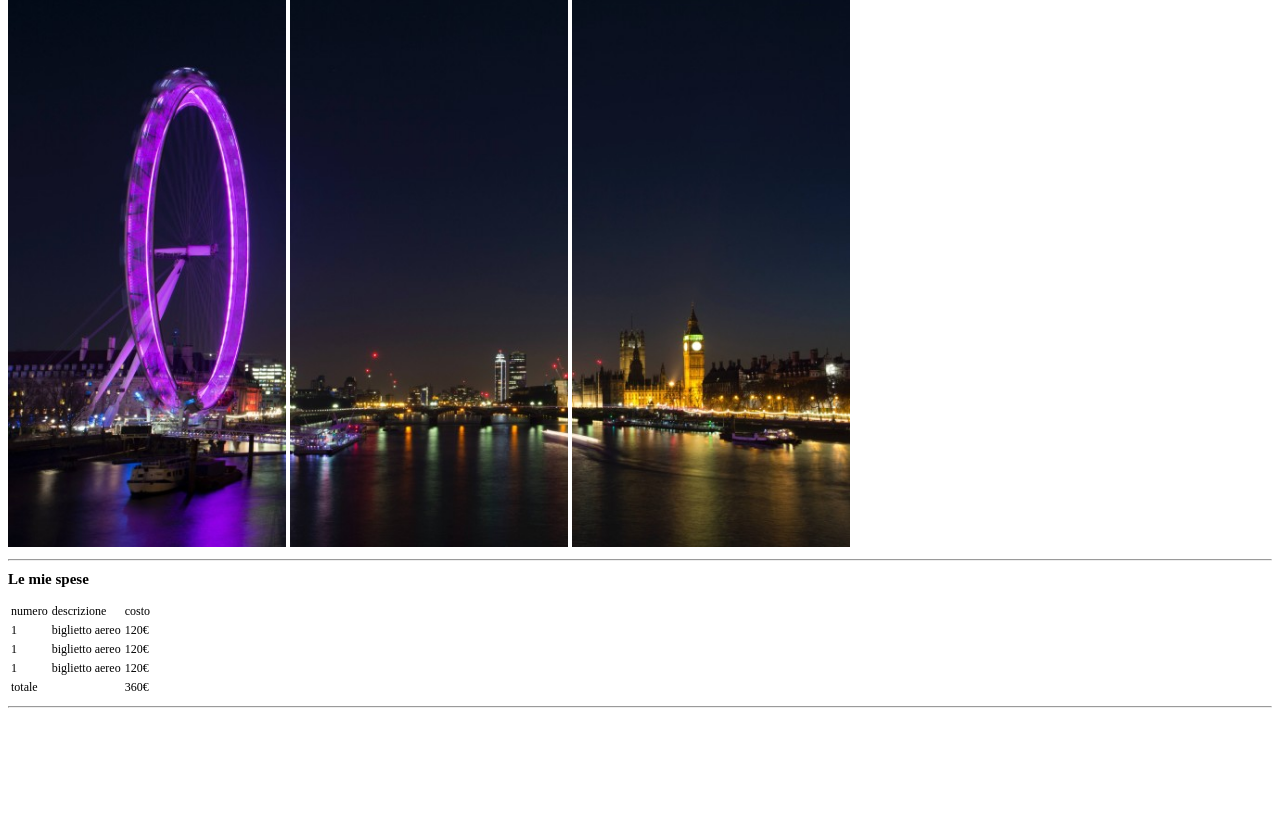
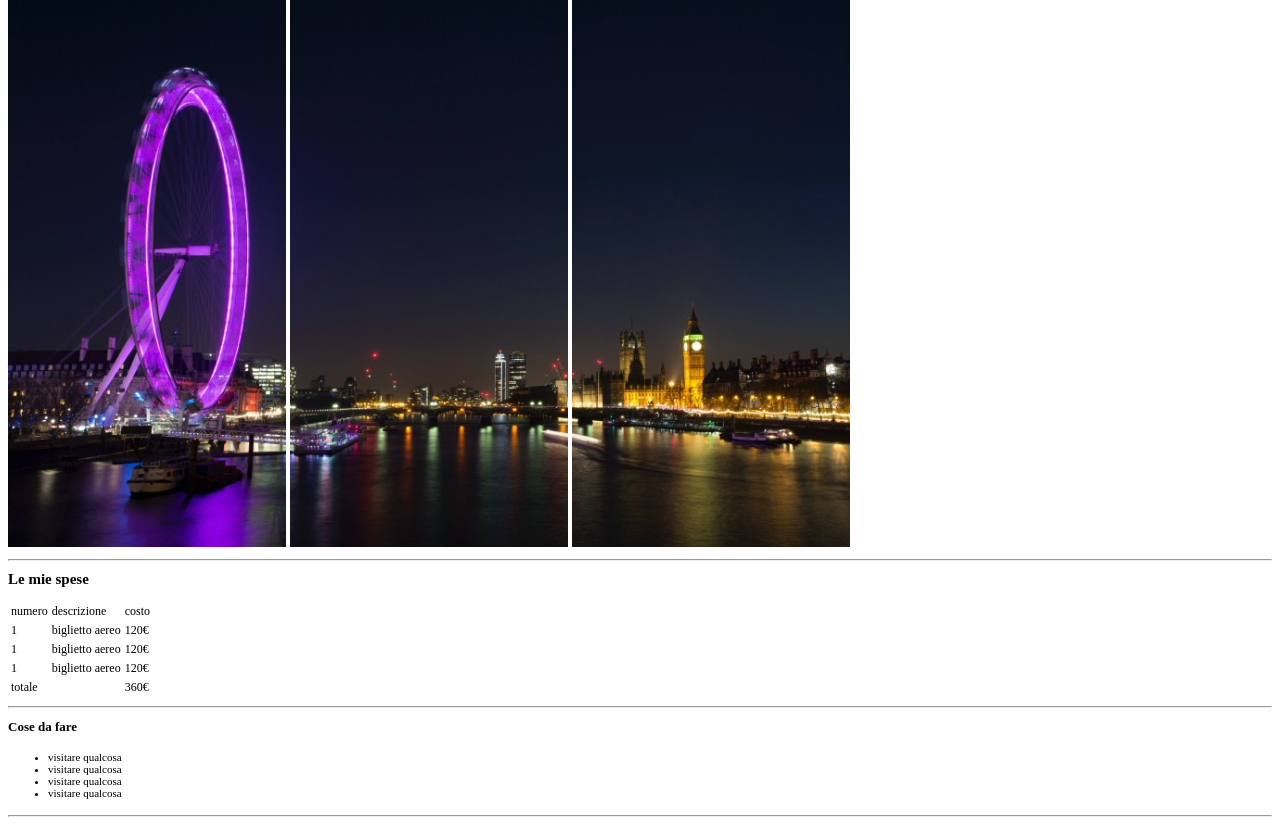
Before and after one commit to GiuseppeRepici/html-london-trip, a plain HTML site: page index.html in a window 1280 px wide. Shown: the part 79-904 px from the top of the page. Before the commit the page ends 800 px from the top, so only its background shows below. Drawn offline with Linux system fonts and the light colour scheme.

Commit message:
aggiunta seconda sezione

```diff
--- a/index.html
+++ b/index.html
@@ -52,6 +52,17 @@
         </table>
         <hr>
         </section>
+
+        <section class="primo">
+            <h5 class="titolo1">Cose da fare</h5>
+            <ul class="ul1">
+                <li>visitare qualcosa</li>
+                <li>visitare qualcosa</li>
+                <li>visitare qualcosa</li>
+                <li>visitare qualcosa</li>
+            </ul>
+            <hr>
+        </section>
     </main>
     </body>
 </html>
--- a/style.css
+++ b/style.css
@@ -17,3 +17,13 @@ table{
     font-size: 15px;
     margin-bottom: 1%;
 }
+
+li{
+    font-size: 11px;
+    margin-top: 0;
+}
+
+.titolo1 {
+    font-size: 13px;
+    margin-bottom: 0;
+}
```
